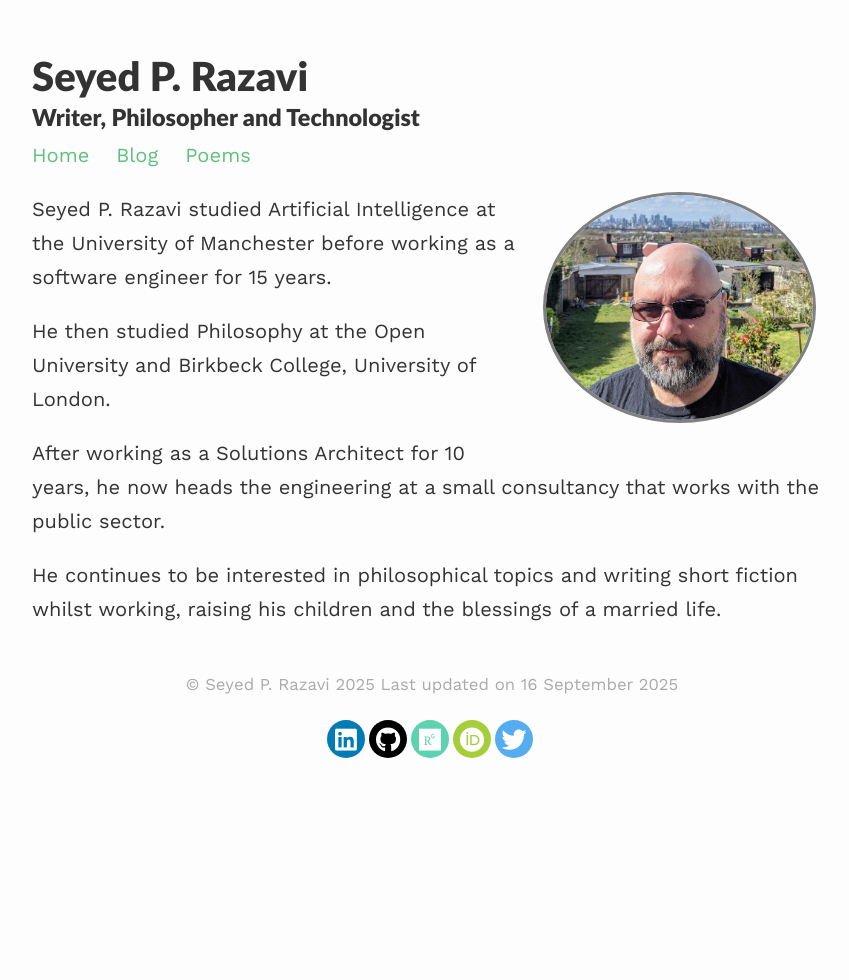
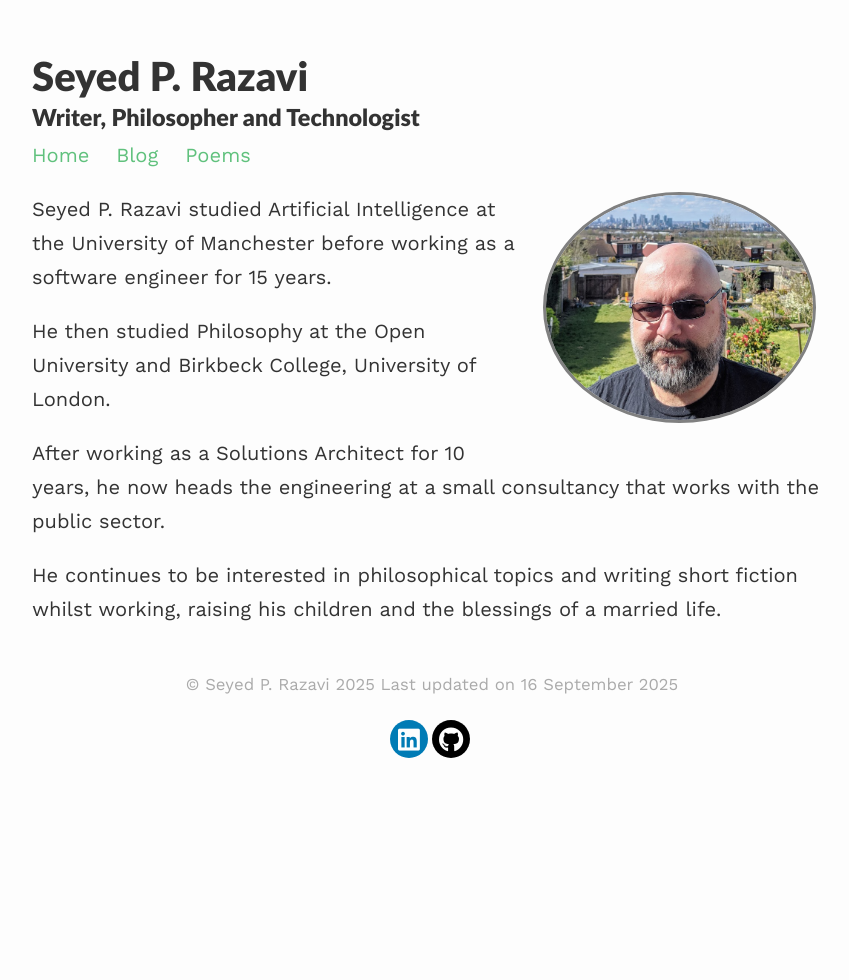
Before and after one commit to seyedrazavi/seyedrazavi.github.io, a Jekyll site: the page built from index.md, in a window 1280 px wide. Shown: the whole page, without its empty margins (208-1057 px from the left). Built offline with Jekyll 4.4.1, drawn with Linux system fonts in a browser that asks for light colours; nearby versions of some CDN libraries.

Commit message:
Update social-footer.html

```diff
--- a/_includes/social-footer.html
+++ b/_includes/social-footer.html
@@ -26,31 +26,4 @@ target="_blank">
 </a>
 {%- endif -%}
 
-{%- if site.researchgate -%}
-<a title="{{ _locale_string_follow | replace: '[NAME]', 'ResearchGate' }}"
-class="social-button researchgate"
-href="https://www.researchgate.net/profile/{{ site.researchgate }}" itemprop="sameAs"
-target="_blank">
-<i class="fab fa-researchgate"></i>
-</a>
-{%- endif -%}
-
-{%- if site.orcid -%}
-<a title="{{ _locale_string_follow | replace: '[NAME]', 'Orcid' }}"
-class="social-button orcid"
-href="https://orcid.org/{{ site.orcid }}" itemprop="sameAs"
-target="_blank">
-<i class="fab fa-orcid"></i>
-</a>
-{%- endif -%}
-
-{%- if site.twitter -%}
-<a title="{{ _locale_string_follow | replace: '[NAME]', 'Twitter' }}"
-class="social-button twitter"
-href="https://www.twitter.com/{{ site.twitter }}" itemprop="sameAs"
-target="_blank">
-<i class="fab fa-twitter"></i>
-</a>
-{%- endif -%}
-
 </div>
```
